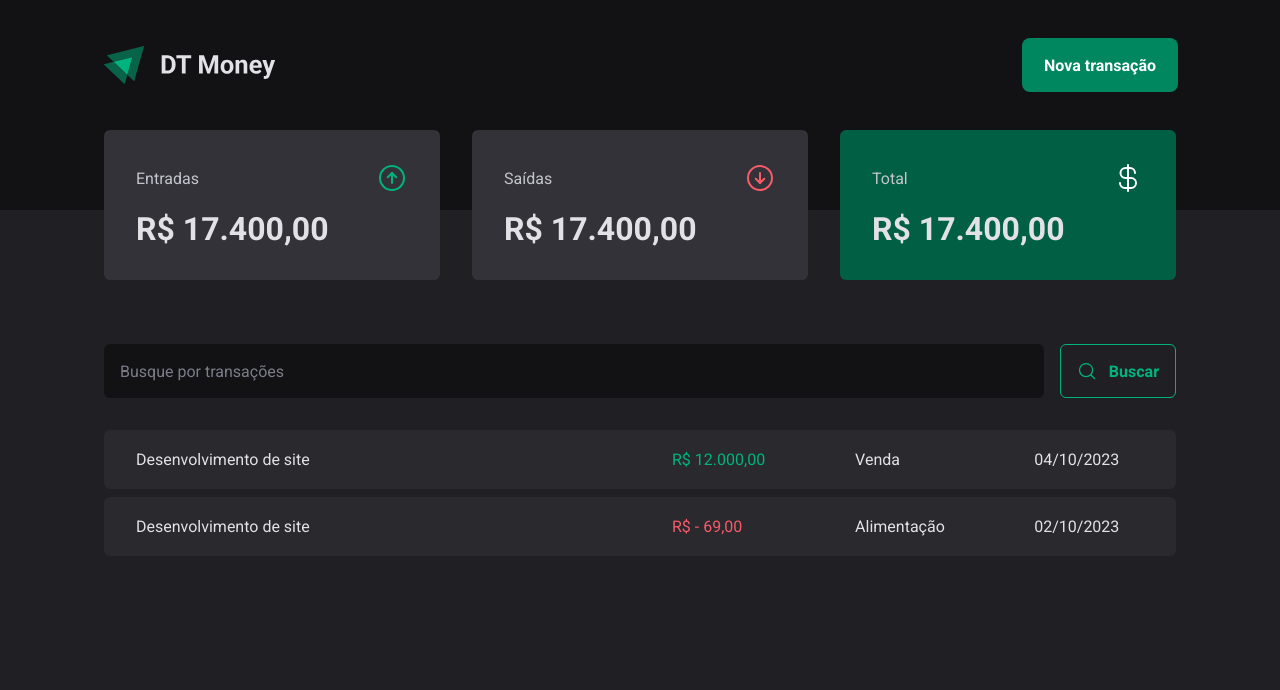
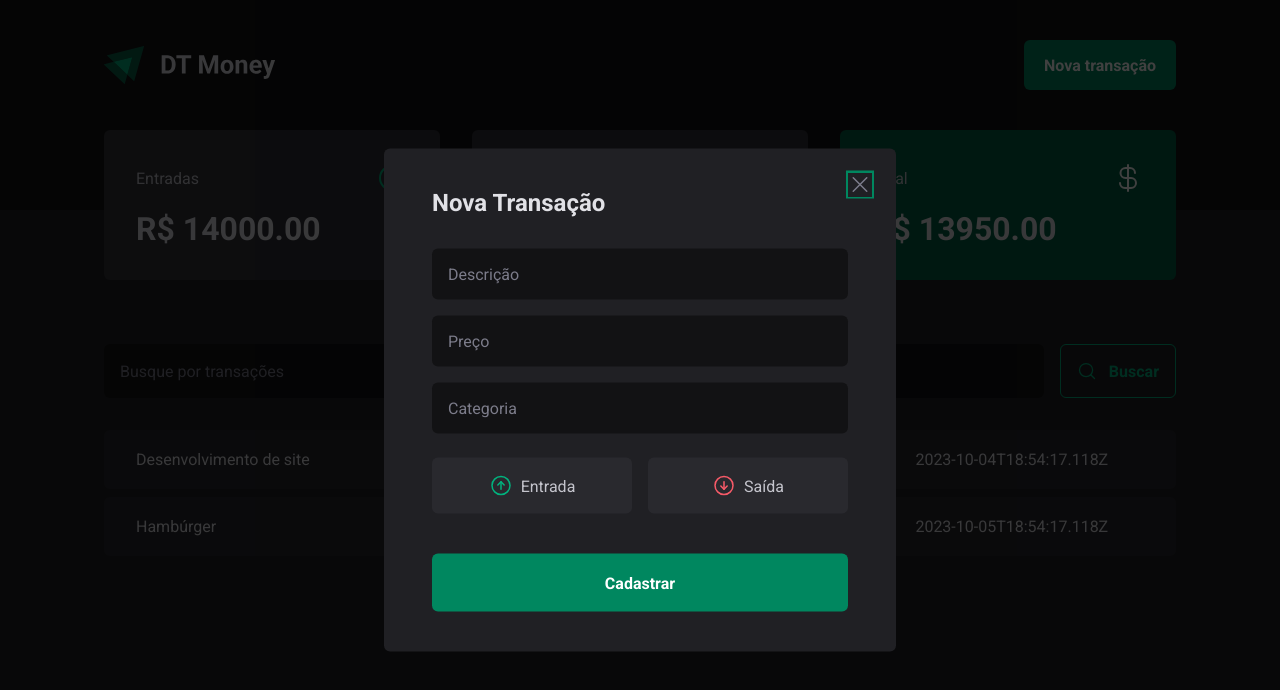
Before and after one commit to dv-script/dt-money, a React (Vite) app: page / in a window 1280 px wide. Both pictures are taken after a click on the button "Nova transação". Shown: the top 690 px of the page. Built offline with nearby package versions, Linux system fonts and the light colour scheme; data requests are answered from the project's data file.

Commit message:
refactor: adding context to application

```diff
--- a/package.json
+++ b/package.json
@@ -7,9 +7,12 @@
     "dev": "vite",
     "build": "tsc && vite build",
     "lint": "eslint . --ext ts,tsx --report-unused-disable-directives --max-warnings 0",
-    "preview": "vite preview"
+    "preview": "vite preview",
+    "dev:server": "json-server server.json -w -d 500"
   },
   "dependencies": {
+    "@radix-ui/react-dialog": "^1.0.5",
+    "@radix-ui/react-radio-group": "^1.1.3",
     "phosphor-react": "^1.4.1",
     "react": "^18.2.0",
     "react-dom": "^18.2.0",
@@ -25,6 +28,7 @@
     "eslint": "^8.45.0",
     "eslint-plugin-react-hooks": "^4.6.0",
     "eslint-plugin-react-refresh": "^0.4.3",
+    "json-server": "^0.17.4",
     "typescript": "^5.0.2",
     "vite": "^4.4.5"
   }
--- /dev/null
+++ b/server.json
@@ -0,0 +1,20 @@
+{
+    "transactions": [
+        {
+            "id": 1,
+            "description": "Desenvolvimento de site",
+            "type": "income",
+            "category": "Venda",
+            "price": 14000,
+            "createdAt": "2023-10-04T18:54:17.118Z"
+        },
+        {
+            "id": 2,
+            "description": "Hambúrger",
+            "type": "outcome",
+            "category": "Alimentação",
+            "price": 50,
+            "createdAt": "2023-10-05T18:54:17.118Z"
+        }
+    ]
+}
--- a/src/App.tsx
+++ b/src/App.tsx
@@ -2,12 +2,15 @@
 import { defaultTheme } from "./styles/themes/default";
 import { GlobalStyle } from "./styles/global";
 import { Transactions } from "./pages/Transactions";
+import { TransactionsProvider } from "./contexts/TransactionsContext";
 
 export function App() {
   return (
     <ThemeProvider theme={defaultTheme}>
       <GlobalStyle />
-      <Transactions />
+      <TransactionsProvider>
+        <Transactions />
+      </TransactionsProvider>
     </ThemeProvider>
   )
 }
--- a/src/components/Header/index.tsx
+++ b/src/components/Header/index.tsx
@@ -1,14 +1,23 @@
 import * as S from "./styles";
+import * as Dialog from "@radix-ui/react-dialog";
 
 import logoImg from '../../assets/ignite-simbol.svg'
+import { NewTransactionModal } from "../NewTransactionModal";
 
 export function Header() {
     return (
         <S.HeaderContainer>
             <S.HeaderContent>
-                <img src={logoImg}/>
+                <img src={logoImg} alt=""/>
 
-                <S.HeaderButton>Nova transação</S.HeaderButton>
+                <Dialog.Root>
+                    <Dialog.Trigger asChild>
+                        <S.HeaderButton>Nova transação</S.HeaderButton>
+                    </Dialog.Trigger>
+
+                    <NewTransactionModal />
+                </Dialog.Root>
+
             </S.HeaderContent>
         </S.HeaderContainer>
     )
--- /dev/null
+++ b/src/components/NewTransactionModal/index.tsx
@@ -0,0 +1,41 @@
+import * as S from "./styles";
+import * as Dialog from "@radix-ui/react-dialog";
+
+import { ArrowCircleUp, ArrowCircleDown, X } from "phosphor-react";
+
+export function NewTransactionModal() {
+    return (
+        <Dialog.Portal>
+            <S.Overlay />
+            <S.Content>
+                <Dialog.Title>Nova Transação</Dialog.Title>
+                <S.CloseButton>
+                    <X size={24} />
+                </S.CloseButton>
+
+                <form>
+                    <input type="text" placeholder="Descrição" required/>
+                    <input type="number" placeholder="Preço" required/>
+                    <input type="text" placeholder="Categoria" required/>
+
+                    <S.TransactionType>
+
+                        <S.TransactionTypeButton value="income" $variant="income">
+                            <ArrowCircleUp size={24}/>
+                            Entrada
+                        </S.TransactionTypeButton>
+
+                        <S.TransactionTypeButton value="outcome" $variant="outcome">
+                            <ArrowCircleDown size={24}/>
+                            Saída
+                        </S.TransactionTypeButton>
+
+                    </S.TransactionType>
+
+                    <button type="submit">Cadastrar</button>
+                </form>
+
+            </S.Content>
+        </Dialog.Portal>
+    )
+}
--- /dev/null
+++ b/src/components/NewTransactionModal/styles.ts
@@ -0,0 +1,112 @@
+import styled from "styled-components";
+import * as Dialog from "@radix-ui/react-dialog";
+import * as RadioGroup from "@radix-ui/react-radio-group";
+
+export const Overlay = styled(Dialog.Overlay)`
+    position: fixed;
+    width: 100vw;
+    height: 100vh;
+    inset: 0;
+    background-color: rgba(0, 0, 0, 0.75);
+`;
+
+export const Content = styled(Dialog.Content)`
+    min-width: 32rem;
+    border-radius: 6px;
+    padding: 2.5rem 3rem;
+    background-color: ${({ theme }) => theme["gray-800"]};
+    position: fixed;
+    top: 50%;
+    left: 50%;
+    transform: translate(-50%, -50%);
+
+    form {
+        display: flex;
+        flex-direction: column;
+        gap: 1rem;
+
+        margin-top: 2rem;
+    }
+
+    input {
+        border-radius: 6px;
+        border: 0;
+        background: ${({ theme }) => theme["gray-900"]};
+        color: ${({ theme }) => theme["gray-300"]};
+        padding: 1rem;
+
+        &::placeholder {
+            color: ${({ theme }) => theme["gray-500"]};
+        }
+    }
+
+    button[type="submit"] {
+        height: 58px;
+        border: 0;
+        background: ${({ theme }) => theme["green-500"]};
+        color: ${({ theme }) => theme.white};
+        padding: 0 1.25rem;
+        border-radius: 6px;
+        margin-top: 1.5rem;
+        font-weight: bold;
+        cursor: pointer;
+
+        &:hover {
+            background: ${({ theme }) => theme["green-700"]};
+            transition: background 0.2s;
+        }
+    }
+`;
+
+export const CloseButton = styled(Dialog.Close)`
+    position: absolute;
+    background: transparent;
+    border: 0;
+    top: 1.5rem;
+    right: 1.5rem;
+    line-height: 0;
+    color: ${({ theme }) => theme["gray-500"]};
+    cursor: pointer;
+`;
+
+export const TransactionType = styled(RadioGroup.Root)`
+    display: grid;
+    grid-template-columns: repeat(2, 1fr);
+    gap: 1rem;
+    margin-top: 0.5rem;
+`;
+
+interface TransactionTypeButtonProps {
+    $variant: "income" | "outcome";
+}
+
+export const TransactionTypeButton = styled(RadioGroup.Item)<TransactionTypeButtonProps>`
+    background: ${({ theme }) => theme["gray-700"]};
+    color: ${({ theme }) => theme["gray-300"]};
+    padding: 1rem;
+    display: flex;
+    align-items: center;
+    justify-content: center;
+    gap: 0.5rem;
+    border-radius: 6px;
+    border: 0;
+    cursor: pointer;
+
+    svg {
+        color: ${({ theme, $variant }) => $variant === "income" ? theme["green-300"] : theme["red-300"]};
+    }
+
+    &[data-state=checked] {
+        background: ${({ theme, $variant }) => $variant === "income" ? theme["green-500"] : theme["red-500"]};
+        color: ${({ theme }) => theme.white};
+
+        svg {
+            color: ${({ theme }) => theme.white};
+        }
+    }
+
+    &[data-state=unchecked]:hover {
+        background: ${({ theme }) => theme["gray-600"]};
+        transition: background 0.2s;
+    }
+`;
--- a/src/components/Summary/index.tsx
+++ b/src/components/Summary/index.tsx
@@ -1,7 +1,30 @@
+import { useContext } from 'react'
+import { TransactionsContext } from '../../contexts/TransactionsContext'
 import * as S from './styles'
+
 import { ArrowCircleDown, ArrowCircleUp, CurrencyDollar } from 'phosphor-react'
 
 export function Summary() {
+
+    const { transactions } = useContext(TransactionsContext)
+
+    const summary = transactions.reduce((acc, transaction) => {
+        if (transaction.type === 'income') {
+            acc.income += transaction.price
+            acc.total += transaction.price
+        } else {
+            acc.outcome += transaction.price
+            acc.total -= transaction.price
+        }
+
+        return acc
+    }, {
+        income: 0,
+        outcome: 0,
+        total: 0
+    })
+
+
     return (
         <S.SummaryContainer>
             <S.SummaryCard>
@@ -10,7 +33,7 @@
                     <ArrowCircleUp size={32} color="#00b37e" />
                 </header>
 
-                <strong>R$ 17.400,00</strong>
+                <strong>R$ {summary.income.toFixed(2)}</strong>
             </S.SummaryCard>
             <S.SummaryCard>
                 <header>
@@ -18,15 +41,15 @@
                     <ArrowCircleDown size={32} color="#f75a68" />
                 </header>
 
-                <strong>R$ 17.400,00</strong>
+                <strong>R$ {summary.outcome.toFixed(2)}</strong>
             </S.SummaryCard>
-            <S.SummaryCard variant="green">
+            <S.SummaryCard $variant="green">
                 <header>
                     <span>Total</span>
-                    <CurrencyDollar size={32} color="#fff"/>
+                    <CurrencyDollar size={32} color="#fff" />
                 </header>
 
-                <strong>R$ 17.400,00</strong>
+                <strong>R$ {summary.total.toFixed(2)}</strong>
             </S.SummaryCard>
         </S.SummaryContainer>
     )
--- a/src/components/Summary/styles.ts
+++ b/src/components/Summary/styles.ts
@@ -14,7 +14,7 @@
 `;
 
 interface SummaryCardProps {
-    variant?: 'green';
+    $variant?: 'green';
 }
 
 export const SummaryCard = styled.div<SummaryCardProps>`
@@ -35,7 +35,7 @@
         font-size: 2rem;
     }
 
-    ${props => props.variant === 'green' && css`
+    ${props => props.$variant === 'green' && css`
         background-color: ${props.theme["green-700"]};
     `}
 `;
--- /dev/null
+++ b/src/contexts/TransactionsContext.tsx
@@ -0,0 +1,43 @@
+import { createContext, ReactNode, useEffect, useState } from "react";
+
+interface Transaction {
+    id: number;
+    description: string;
+    type: 'income' | 'outcome';
+    price: number;
+    category: string;
+    createdAt: string;
+}
+
+interface TransactionContextType {
+    transactions: Transaction[];
+}
+
+interface TransactionProviderProps {
+    children: ReactNode;
+}
+
+export const TransactionsContext = createContext<TransactionContextType>({} as TransactionContextType);
+
+export function TransactionsProvider({ children }: TransactionProviderProps) {
+
+    const [transactions, setTransactions] = useState<Transaction[]>([]);
+
+    async function loadTransactions() {
+        const response = await fetch('http://localhost:3000/transactions');
+        const data = await response.json();
+
+        setTransactions(data);
+    }
+
+    useEffect(() => {
+        loadTransactions();
+    }
+        , [])
+
+    return (
+        <TransactionsContext.Provider value={{ transactions }}>
+            {children}
+        </TransactionsContext.Provider>
+    )
+}
--- a/src/pages/Transactions/index.tsx
+++ b/src/pages/Transactions/index.tsx
@@ -1,39 +1,40 @@
+import { useContext } from "react";
+import { TransactionsContext } from "../../contexts/TransactionsContext";
+
 import * as S from "./styles";
 
 import { Header } from "../../components/Header";
 import { Summary } from "../../components/Summary";
 import { SearchForm } from "./components/SearchForm";
 
+
 export function Transactions() {
+
+    const { transactions } = useContext(TransactionsContext);
+
     return (
         <div>
             <Header />
             <Summary />
 
-
             <S.TransactionsContainer>
                 <SearchForm />
                 <S.TransactionsTable>
-                    <tr>
-                        <td width="50%">Desenvolvimento de site</td>
-                            <td>
-                                <S.PriceHighlight variant="income">
-                                    R$ 12.000,00
-                                </S.PriceHighlight>
-                            </td>
-                        <td>Venda</td>
-                        <td>04/10/2023</td>
-                    </tr>
-                    <tr>
-                        <td width="50%">Desenvolvimento de site</td>
-                        <td>
-                            <S.PriceHighlight variant="outcome">
-                                R$ - 69,00
-                            </S.PriceHighlight>
-                        </td>
-                        <td>Alimentação</td>
-                        <td>02/10/2023</td>
-                    </tr>
+                    <tbody>
+                        {transactions.map(transaction => (
+                            <tr key={transaction.id}>
+                                <td width="40%">{transaction.description}</td>
+                                <td>
+                                    <S.PriceHighlight $variant={transaction.type}>
+                                        {transaction.type === 'outcome' && '- '}
+                                        R$ {transaction.price.toFixed(2)}
+                                    </S.PriceHighlight>
+                                </td>
+                                <td>{transaction.category}</td>
+                                <td>{transaction.createdAt}</td>
+                            </tr>
+                        ))}
+                    </tbody>
                 </S.TransactionsTable>
             </S.TransactionsContainer>
         </div>
--- a/src/pages/Transactions/styles.ts
+++ b/src/pages/Transactions/styles.ts
@@ -28,9 +28,9 @@
 `;
 
 interface PriceHighlightProps {
-    variant: 'income' | 'outcome';
+    $variant: 'income' | 'outcome';
 }
 
 export const PriceHighlight = styled.span<PriceHighlightProps>`
-    color: ${props => props.variant === 'income' ? props.theme["green-300"] : props.theme["red-300"]};
+    color: ${props => props.$variant === 'income' ? props.theme["green-300"] : props.theme["red-300"]};
 `;
```
Also changed, not shown: 1 other file (tests, documents, lock files or other folders).
